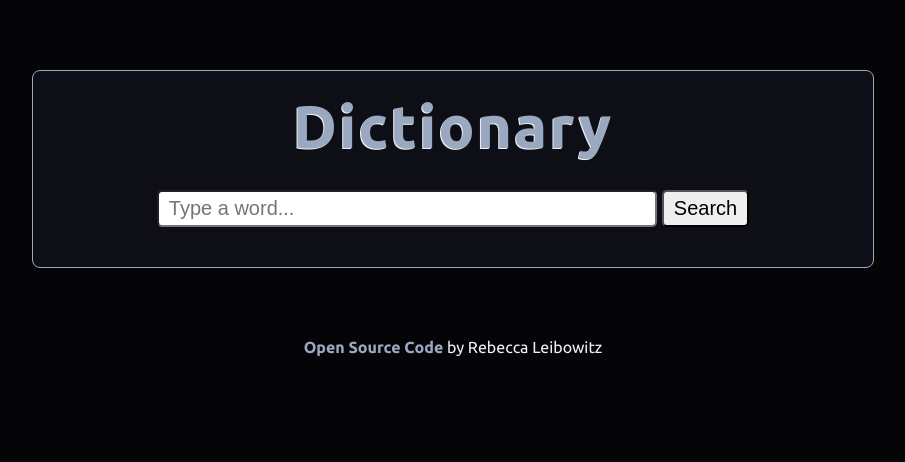
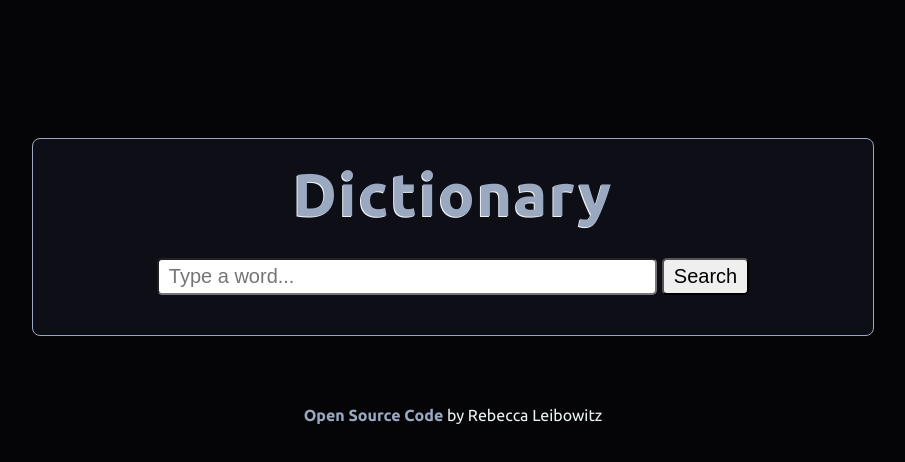
Before and after one commit to BEX-0/dictionary-react, a React (Create React App) app: page / in a window 1280 px wide. Shown: the top 462 px of the page, without its empty margins (187-1092 px from the left). Built offline with nearby package versions, Linux system fonts and the light colour scheme.

Commit message:
added padding to fill screen

```diff
--- a/src/App.css
+++ b/src/App.css
@@ -7,6 +7,7 @@
  color: var(--primary-light);
  text-align: center;
  font-family: "Ubuntu", sans-serif;
+ padding: 60px 0px;
 }
 
 .App a {
```
